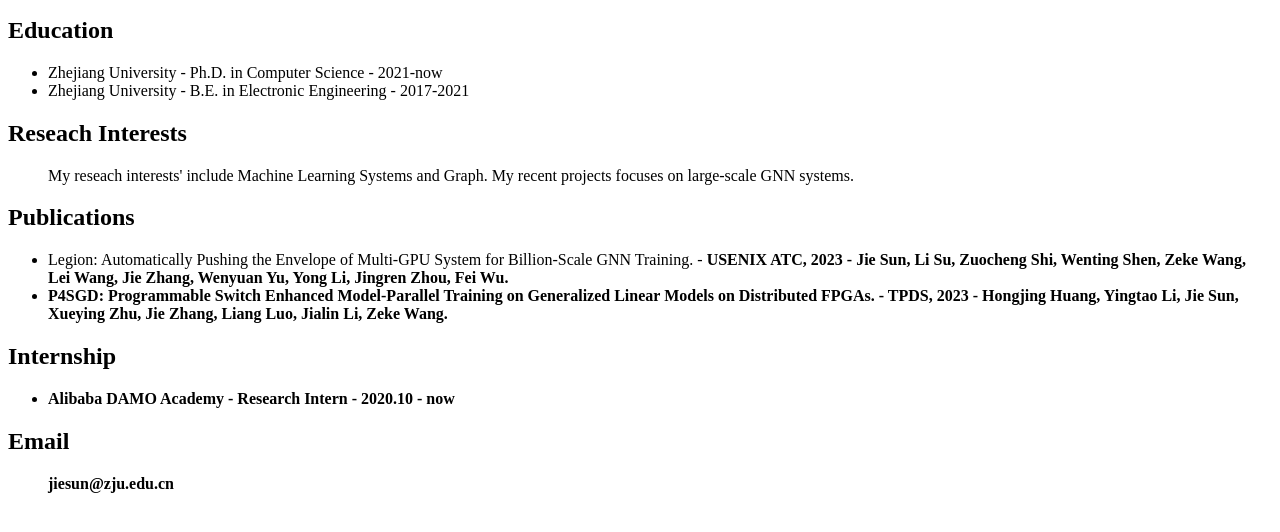
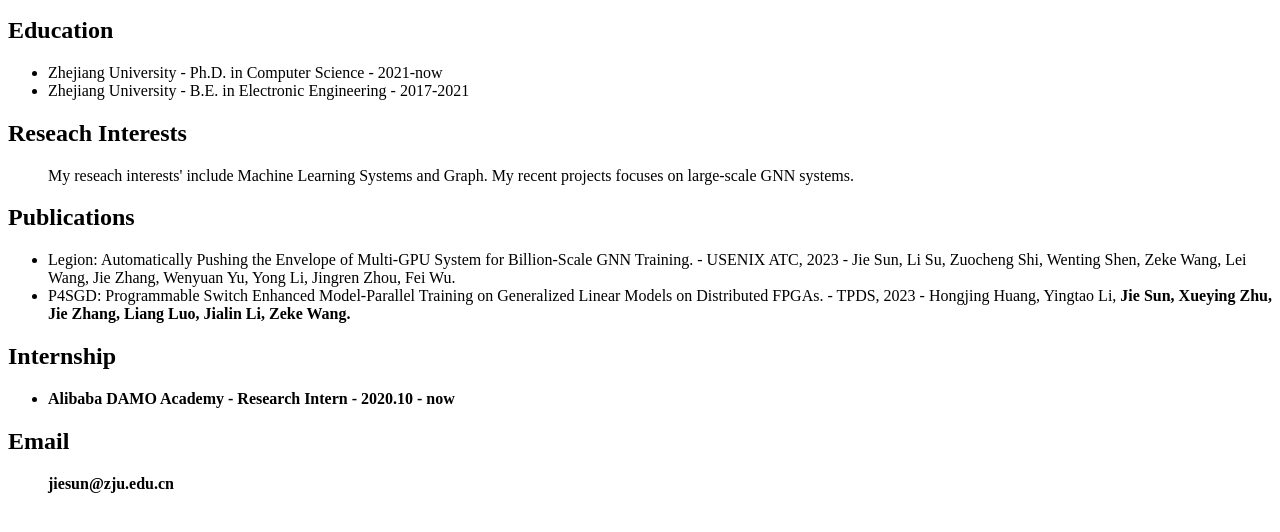
Before and after one commit to JIESUN233/JIESUN233old.github.io, a plain HTML site: page index.html in a window 1280 px wide. Shown: the part 110-642 px from the top of the page. Drawn offline with Linux system fonts and the light colour scheme.

Commit message:
Update index.html

```diff
--- a/index.html
+++ b/index.html
@@ -18,10 +18,10 @@
     <h2>Publications</h2>
     <ul>
       <li>Legion: Automatically Pushing the Envelope of Multi-GPU System for Billion-Scale GNN Training.
-        - <strong>USENIX ATC<strong>, 2023
-        - <strong>Jie Sun<strong>, Li Su, Zuocheng Shi, Wenting Shen, Zeke Wang, Lei Wang, Jie Zhang, Wenyuan Yu, Yong Li, Jingren Zhou, Fei Wu.</li>
+        - USENIX ATC, 2023
+        - Jie Sun, Li Su, Zuocheng Shi, Wenting Shen, Zeke Wang, Lei Wang, Jie Zhang, Wenyuan Yu, Yong Li, Jingren Zhou, Fei Wu.</li>
       <li>P4SGD: Programmable Switch Enhanced Model-Parallel Training on Generalized Linear Models on Distributed FPGAs.
-        - <strong>TPDS<strong>, 2023
+        - TPDS, 2023
         - Hongjing Huang, Yingtao Li, <strong>Jie Sun<strong>, Xueying Zhu, Jie Zhang, Liang Luo, Jialin Li, Zeke Wang.</li>
     </ul>
     <h2>Internship</h2>
```
